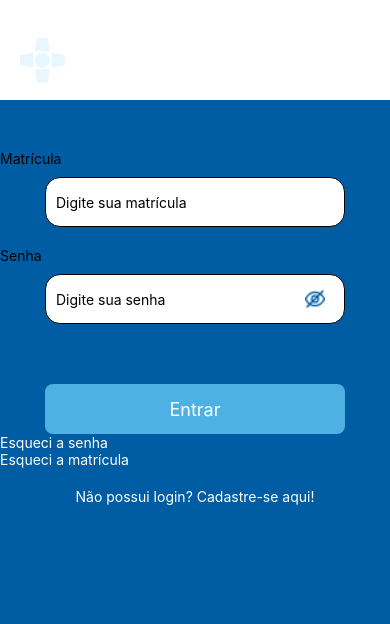
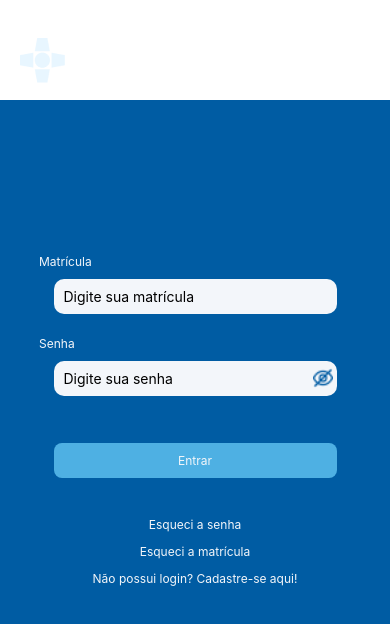
Before and after one commit to Grupo-AGES/Sprint4HSL, a React Native app: screen / in a window 390 px wide. Shown: the top 624 px of the page. Built offline with nearby package versions, Linux system fonts and the light colour scheme.

Commit message:
Update styles.ts
style do login atualizado

```diff
--- a/src/screens/styles.ts
+++ b/src/screens/styles.ts
@@ -9,7 +9,7 @@ const styles = StyleSheet.create({
     },
     containerLogged: {
         flex: 1,
-        backgroundColor: '#ffffff',
+        backgroundColor: '#F3F6FA',
         width: '100%',
         height: '100%',
     },
@@ -18,18 +18,24 @@ const styles = StyleSheet.create({
         height: '100%',
         marginTop: 50,
     },
-    formLabel: {
-        color: '#ffffff',
-        fontSize: 20,
-        marginTop: 23,
-        marginLeft: 80,
+    formLabel1: {
+        color: '#F3F6FA',
+        fontSize: 12,
+        marginTop: 104,
+        marginLeft: 39,
+    },
+
+    formLabel2: {
+        color: '#F3F6FA',
+        fontSize: 12,
+        marginTop: 2,
+        marginLeft: 39,
     },
     input: {
-        backgroundColor: '#ffffff',
-        borderWidth: 1,
-        borderRadius: 15,
-        width: 300,
-        height: 50,
+        backgroundColor: '#F3F6FA',
+        borderRadius: 10,
+        width: 283,
+        height: 35,
         padding: 10,
         marginTop: 10,
         marginBottom: 20,
@@ -39,38 +45,42 @@ const styles = StyleSheet.create({
         width: 20,
         height: 20,
         alignSelf: 'flex-end',
-        marginRight: 65,
-        marginTop: -55,
+        marginRight: 57,
+        marginTop: -48,
     },
     button: {
         alignSelf: 'center',
         backgroundColor: '#4EB0E3',
-        width: 300,
-        height: 50,
+        width: 283,
+        height: 35,
         borderRadius: 8,
-        marginTop: 40,
+        marginTop: 27,
         justifyContent: 'center',
         alignItems: 'center',
     },
     buttonText: {
-        color: 'white',
-        fontSize: 18,
+        color: '#F3F6FA',
+        fontSize: 12,
     },
-    buttonRecovery: {
+    buttonRecoverySenha: {
         alignItems: 'center',
-        marginTop: 20,
+        marginTop: 39,
+    },
+    buttonRecoveryMatricula: {
+        alignItems: 'center',
+        marginTop: 12,
     },
     recoveryText: {
-        color: '#ffffff',
-        fontSize: 14,
+        color: '#F3F6FA',
+        fontSize: 12,
     },
     buttonRegister: {
         alignItems: 'center',
-        marginTop: 20,
+        marginTop: 12,
     },
     registerText: {
-        color: '#ffffff',
-        fontSize: 14,
+        color: '#F3F6FA',
+        fontSize: 12,
     },
         inputText: {
             marginTop: 20,
@@ -98,14 +108,14 @@ const styles = StyleSheet.create({
           },
           modalView: {
             margin: 20,
-            backgroundColor: 'white',
+            backgroundColor: '#F3F6FA',
             borderRadius: 20,
             padding: 35,
             alignItems: 'center',
             shadowColor: '#000',
             shadowOffset: {
-              width: 0,
-              height: 2,
+            width: 0,
+            height: 2,
             },
             shadowOpacity: 0.25,
             shadowRadius: 4,
```
